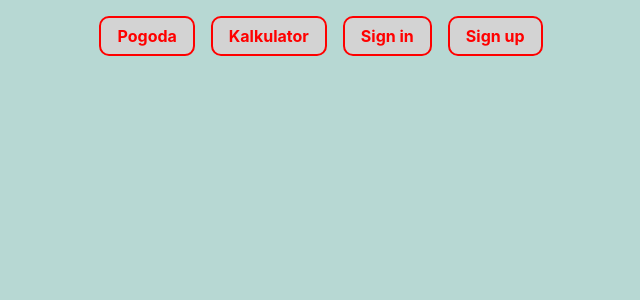
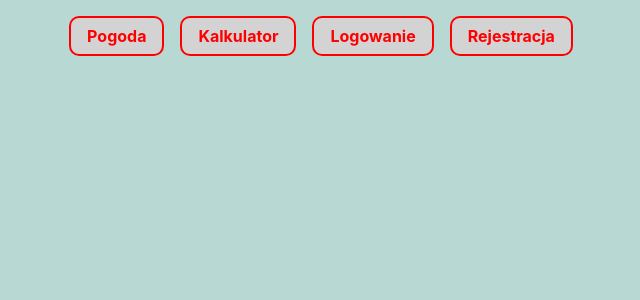
Before and after one commit to SzymanskiJacek/ASGDataCalculator, a React (Create React App) app in the folder frontend/: page / in a window 1280 px wide. Shown: the top 300 px of the page, without its empty margins (319-959 px from the left). Built offline with nearby package versions, Linux system fonts and the light colour scheme; no server answers.

Commit message:
Update App.js

```diff
--- a/frontend/src/App.js
+++ b/frontend/src/App.js
@@ -65,8 +65,8 @@ function App() {
                   </>
               ) : (
                   <>
-                      <Link to="/login">Sign in</Link>
-                      <Link to="/register">Sign up</Link>
+                      <Link to="/login">Logowanie</Link>
+                      <Link to="/register">Rejestracja</Link>
                   </>
               )}
           </div>
```
